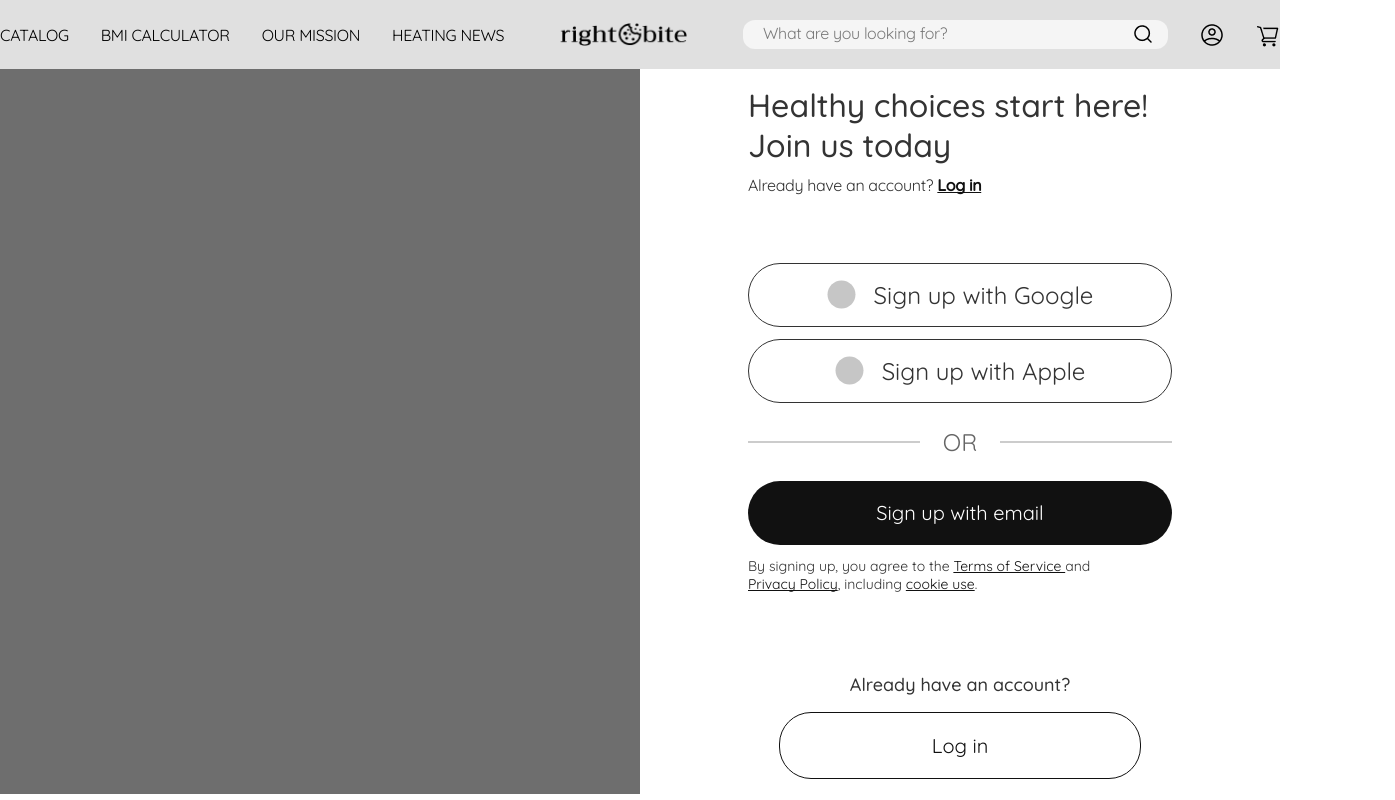
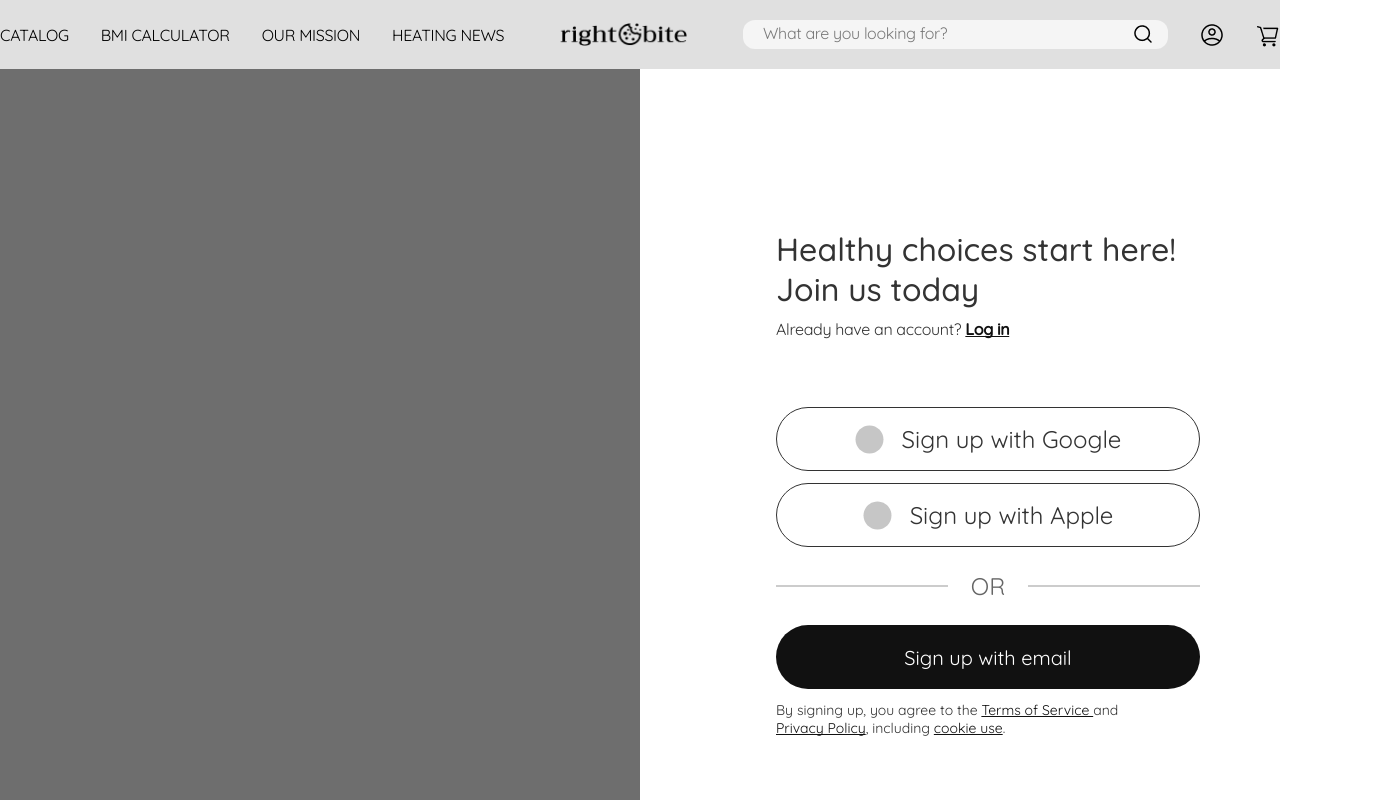
Before and after one commit to t3vel/online-store-frontend, a React (Vite) app: page /online-store-frontend/signup in a window 1280 px wide. Shown: the top 800 px of the page, 1395 px wide, since content can reach past the window. Built offline with nearby package versions, Linux system fonts and the light colour scheme.

Commit message:
fix(layout): adjust Signup page layout with custom margins

```diff
--- a/src/pages/Signup/Signup.module.css
+++ b/src/pages/Signup/Signup.module.css
@@ -10,15 +10,8 @@
   min-width: 50%;
 }
 
-.right {
-  display: flex;
-  justify-content: center;
-  align-items: center;
-  width: 100%;
-}
-
 .inner {
-  margin: auto auto;
+  margin: 160px 195px 110px 136px;
 }
 
 .title {
```
